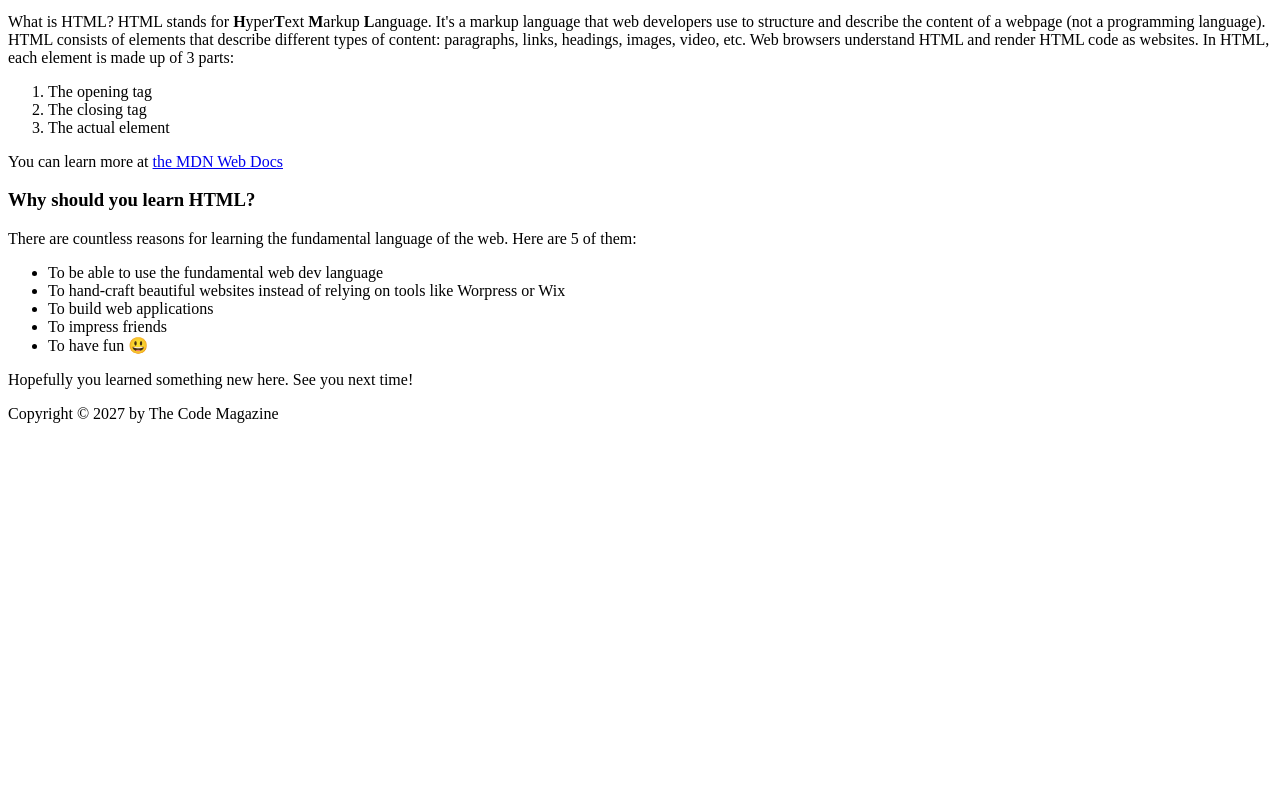
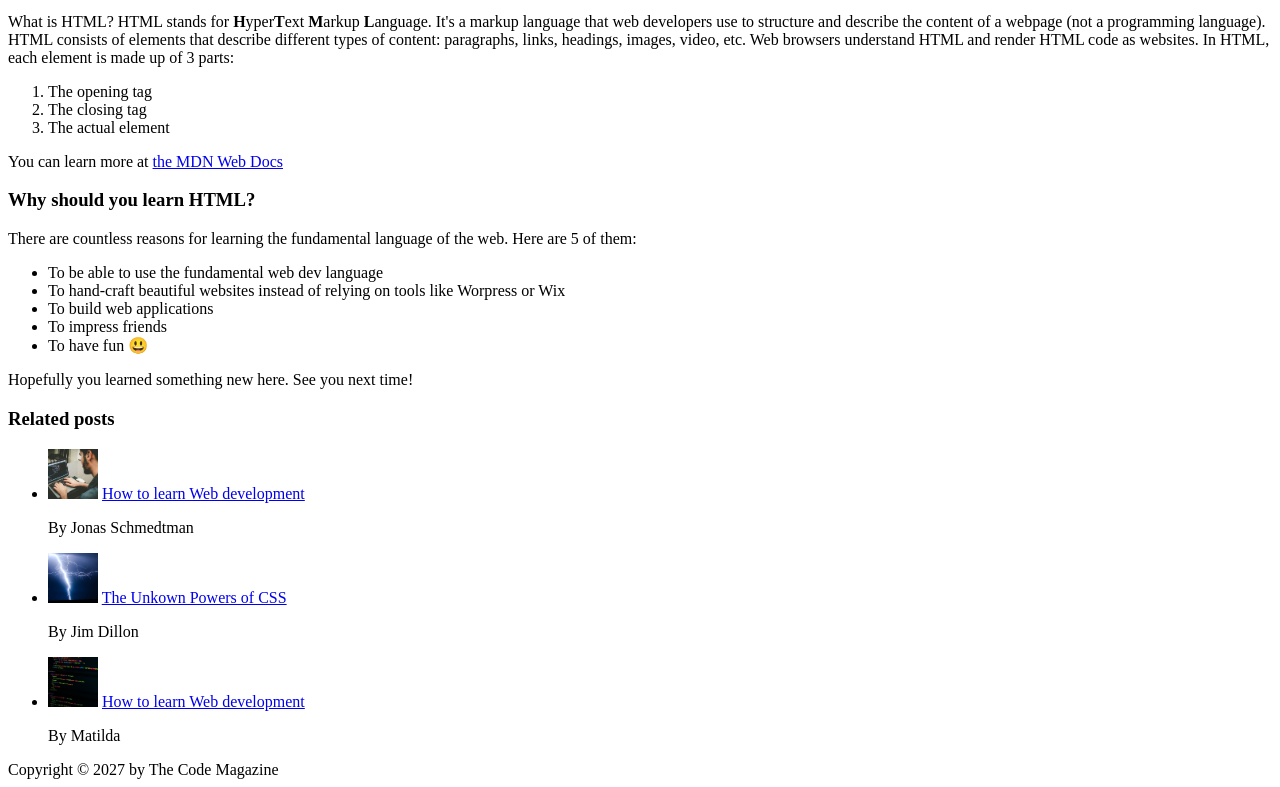
Before and after one commit to survivzhang/study_html, a plain HTML site: page 02/index.html in a window 1280 px wide. Shown: the part 529-1316 px from the top of the page. Before the commit the page ends 960 px from the top, so only its background shows below. Drawn offline with Linux system fonts and the light colour scheme.

Commit message:
02收尾

```diff
--- a/02/index.html
+++ b/02/index.html
@@ -77,6 +77,37 @@
       </ul>
       <p>Hopefully you learned something new here. See you next time!</p>
     </article>
+
+    <aside>
+      <h3>Related posts</h3>
+      <ul>
+        <li>
+          <p>
+            <img src="related-1.jpg" alt="a person who is coding" width="50" />
+            <a href="#">How to learn Web development</a>
+          </p>
+          <p>By Jonas Schmedtman</p>
+        </li>
+        <li>
+          <p>
+            <img src="related-2.jpg" alt="a lightning" width="50" />
+            <a href="#">The Unkown Powers of CSS</a>
+          </p>
+          <p>By Jim Dillon</p>
+        </li>
+        <li>
+          <p>
+            <img
+              src="related-3.jpg"
+              alt="Javescript Code on screen"
+              width="50"
+            />
+            <a href="#">How to learn Web development</a>
+          </p>
+          <p>By Matilda</p>
+        </li>
+      </ul>
+    </aside>
     <footer>Copyright &copy; 2027 by The Code Magazine</footer>
   </body>
 </html>
```
Also changed, not shown: 02/challenge2.html (added, +25 -0 lines).
